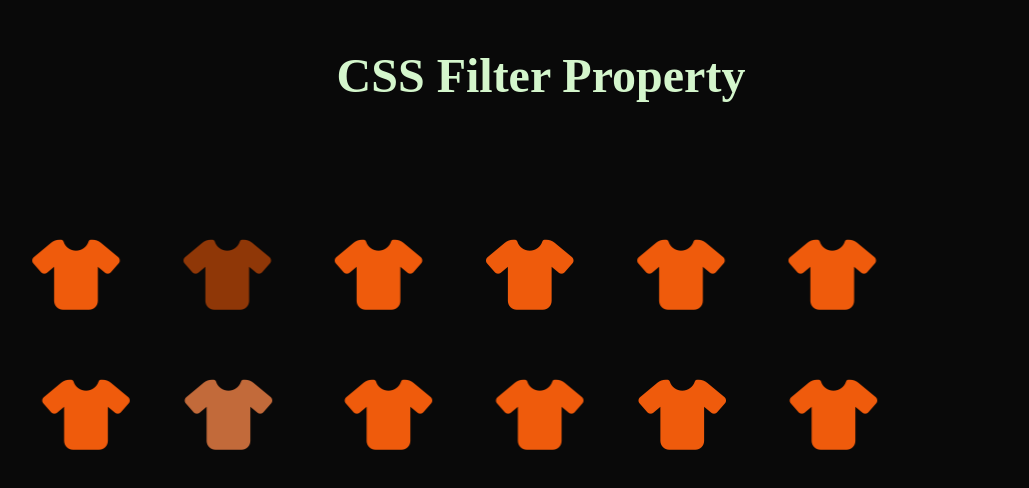
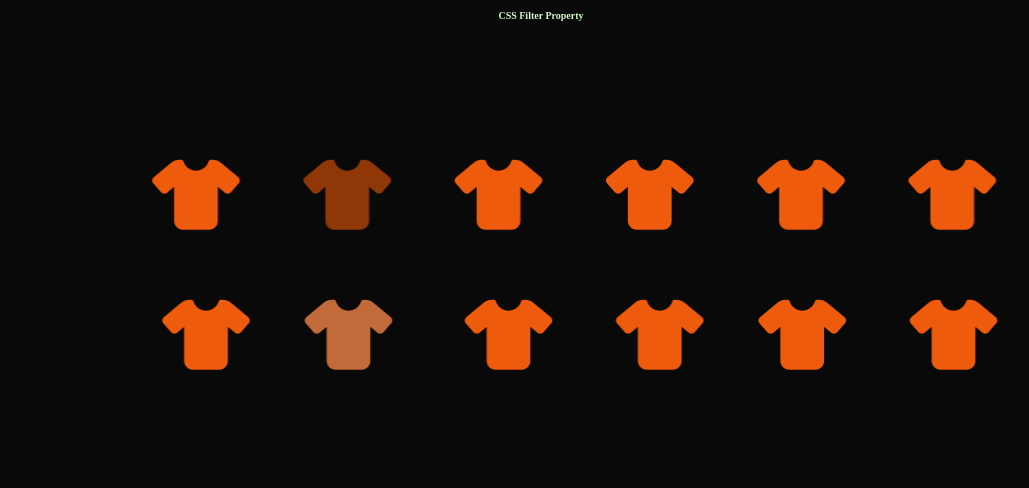
Before and after one commit to poonam-adlakha/CSS-Filters, a plain HTML site: page index.html in a window 1280 px wide. Shown: the whole page, without its empty margins (107-1136 px from the left). Drawn offline with Linux system fonts and the light colour scheme.

```diff
--- a/style.css
+++ b/style.css
@@ -6,7 +6,13 @@ body {
 
 h3 {
     color: #D4F6CC;
-    font-size: 300%;
+    font-size: 200%;
+    text-align: center;
+}
+
+h2 {
+    color: #D4F6CC;
+    font-size: 200%;
     text-align: center;
 }
 
@@ -18,7 +24,12 @@ h3 {
     font-size: 70px;
     column-gap: 10px;
     color: #EF5B0C;
-    top: 30%;
+    top: 20%;
+    left: 10%;
+}
+
+h3 {
+  font-size: 10px;
 }
 
 
```
